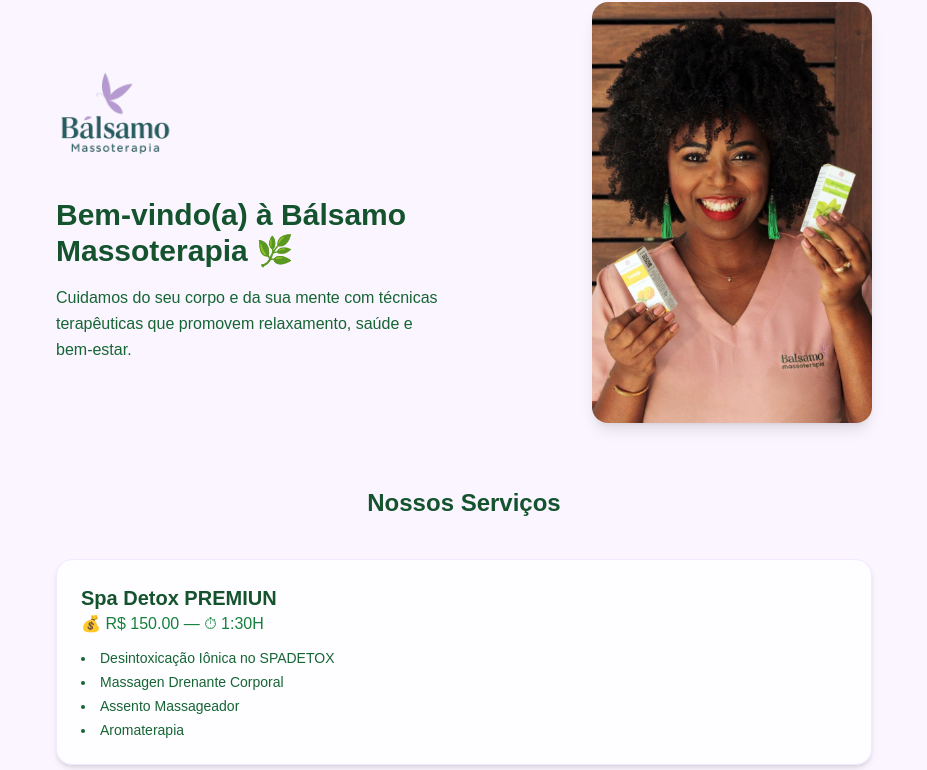
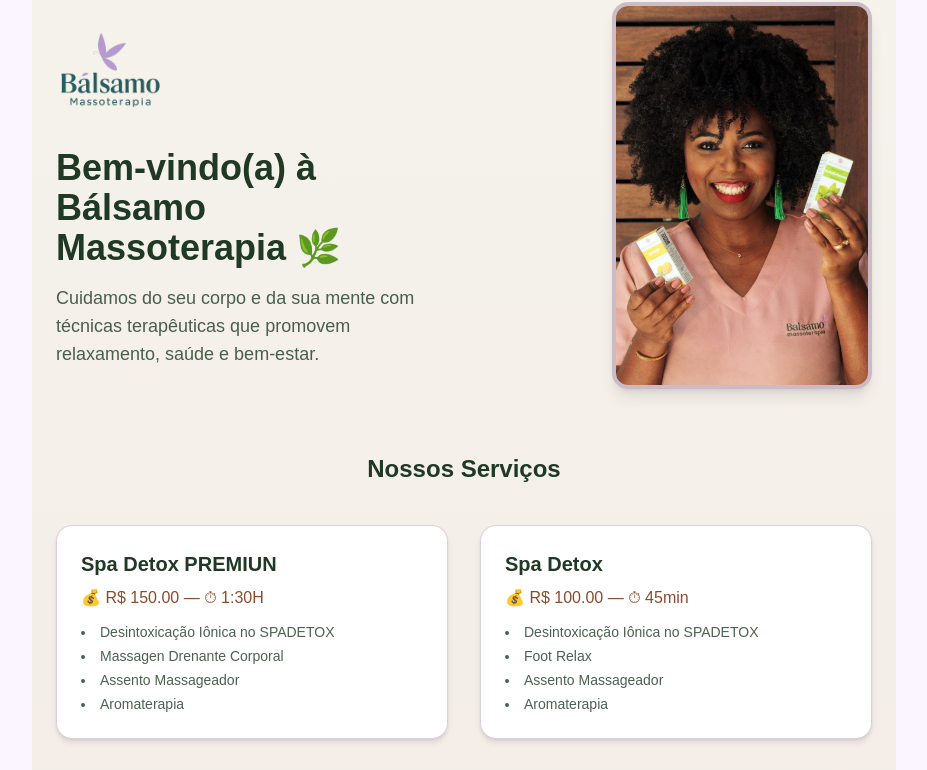
Before and after one commit to fagnersantosdev/balsamo-agenda, a Next.js app: page / in a window 1280 px wide. Shown: the part 184-954 px from the top of the page, without its empty margins (176-1103 px from the left). Built offline with nearby package versions, Linux system fonts and the light colour scheme.

Commit message:
alterações na tela principal

```diff
--- a/app/page.tsx
+++ b/app/page.tsx
@@ -25,7 +25,7 @@
     ],
   },
   {
-    name: "Terapia makawee",
+    name: "Terapia Makawee",
     price: 110,
     duration: "45min",
     details: [
@@ -107,55 +107,58 @@
 
 export default function HomePage() {
   return (
-    <main className="max-w-5xl mx-auto px-6 py-12">
-      {/* Seção de Saudação */}
-      <section className="grid md:grid-cols-2 gap-8 items-center mb-16">
+    <main className="max-w-6xl mx-auto px-6 py-12 bg-gradient-to-b from-[#F5F3EB] to-[#D6A77A]/20">
+      {/* Saudação */}
+      <section className="grid md:grid-cols-2 gap-10 items-center mb-16">
+        {/* Texto e logo */}
         <div className="text-center md:text-left space-y-4">
           <Image
             src="/logo-balsamo.png"
             alt="Logo Bálsamo Massoterapia"
-            width={120}
-            height={120}
+            width={110}
+            height={110}
             className="mx-auto md:mx-0"
           />
-          <h1 className="text-3xl font-bold text-green-900">
+          <h1 className="text-3xl sm:text-4xl font-bold text-[#1F3924]">
             Bem-vindo(a) à Bálsamo Massoterapia 🌿
           </h1>
-          <p className="text-green-800 leading-relaxed">
+          <p className="text-[#1F3924]/80 leading-relaxed text-base sm:text-lg">
             Cuidamos do seu corpo e da sua mente com técnicas terapêuticas que
             promovem relaxamento, saúde e bem-estar.
           </p>
         </div>
+
+        {/* Imagem da proprietária */}
         <div className="flex justify-center md:justify-end">
           <Image
-            src="/proprietaria.jpg" // 👉 coloque a foto que você enviou na pasta /public
+            src="/proprietaria.jpg"
             alt="Proprietária Bálsamo Massoterapia"
-            width={280}
-            height={280}
-            className="rounded-2xl shadow-lg"
+            width={260}
+            height={260}
+            className="rounded-2xl shadow-lg border-4 border-[#8D6A93]/40"
           />
         </div>
       </section>
 
       {/* Serviços */}
       <section>
-        <h2 className="text-2xl font-bold text-green-900 text-center mb-10">
+        <h2 className="text-2xl font-bold text-[#1F3924] text-center mb-10">
           Nossos Serviços
         </h2>
 
-        <div className="grid gap-8">
+        <div className="grid grid-cols-1 sm:grid-cols-2 gap-8">
           {services.map((service) => (
             <div
               key={service.name}
-              className="bg-white/80 rounded-2xl shadow-md border border-purple-100 p-6"
+              className="bg-white rounded-2xl shadow-md border border-[#8D6A93]/30 p-6 hover:shadow-lg transition-shadow"
             >
-              <h3 className="text-xl font-semibold text-green-900">
+              <h3 className="text-xl font-semibold text-[#1F3924] mb-2">
                 {service.name}
               </h3>
-              <p className="text-green-700 font-medium">
+              <p className="text-[#8A4B2E] font-medium">
                 💰 R$ {service.price.toFixed(2)} — ⏱ {service.duration}
               </p>
-              <ul className="list-disc list-inside mt-3 text-sm text-green-800 space-y-1">
+              <ul className="list-disc list-inside mt-3 text-sm text-[#1F3924]/80 space-y-1">
                 {service.details.map((d, i) => (
                   <li key={i}>{d}</li>
                 ))}
@@ -164,10 +167,11 @@
           ))}
         </div>
 
+        {/* Botão de agendar */}
         <div className="text-center mt-12">
           <Link
             href="/book"
-            className="inline-block bg-green-900 text-purple-50 px-6 py-3 rounded-lg shadow hover:bg-green-800 transition-colors"
+            className="inline-block bg-[#8A4B2E] text-[#F5F3EB] px-6 py-3 rounded-lg shadow hover:bg-[#1F3924] transition-colors text-lg font-medium"
           >
             📅 Agendar Agora
           </Link>
```
Also changed, not shown: prisma/seed.ts (added, +19 -0 lines), 1 other file (tests, documents, lock files or other folders).
